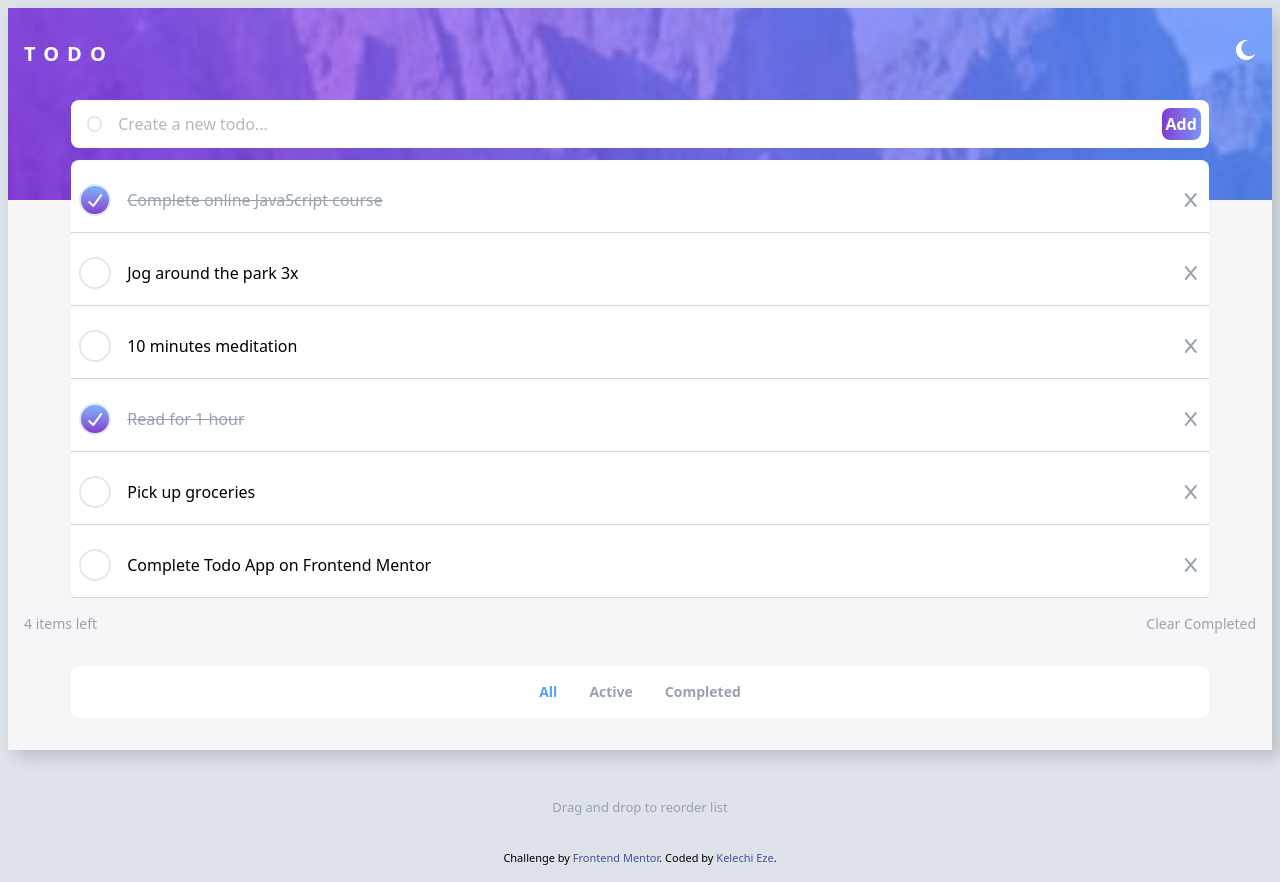
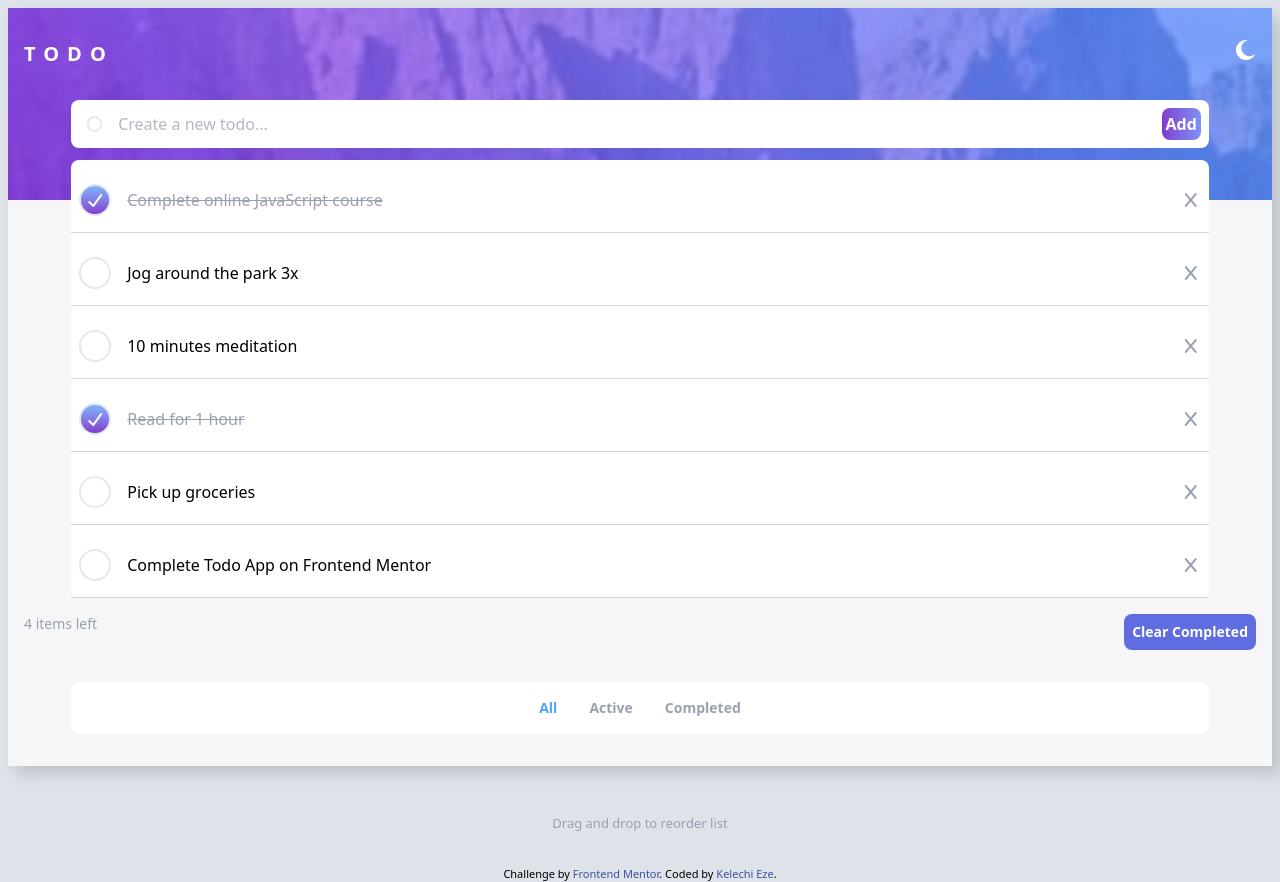
Before and after one commit to ckelechieze/daily-todo-app, a website: page index.html in a window 1280 px wide. Drawn offline with Linux system fonts and the light colour scheme.

Commit message:
added clear button

```diff
--- a/index.html
+++ b/index.html
@@ -52,7 +52,7 @@
      <!-- Items left-->
       <div class="flex justify-between p-4 text-gray-400 text-sm">
         <p id="items-left"></p>
-        <button id="clear-completed" class="hover:text-gray-600">
+        <button id="clear-completed" class="hover:bg-gray-600 bg-[#606de1] text-white font-semibold p-2 rounded-lg">
           Clear Completed
         </button>
       </div>
```
Also changed, not shown: src/output.css.
